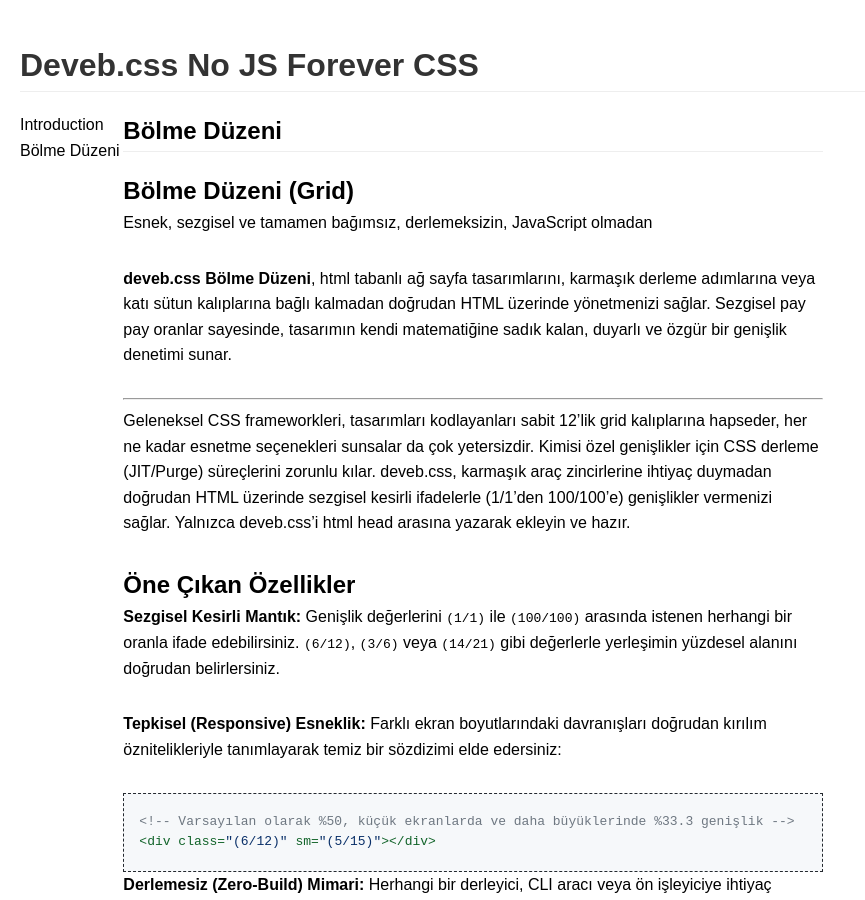
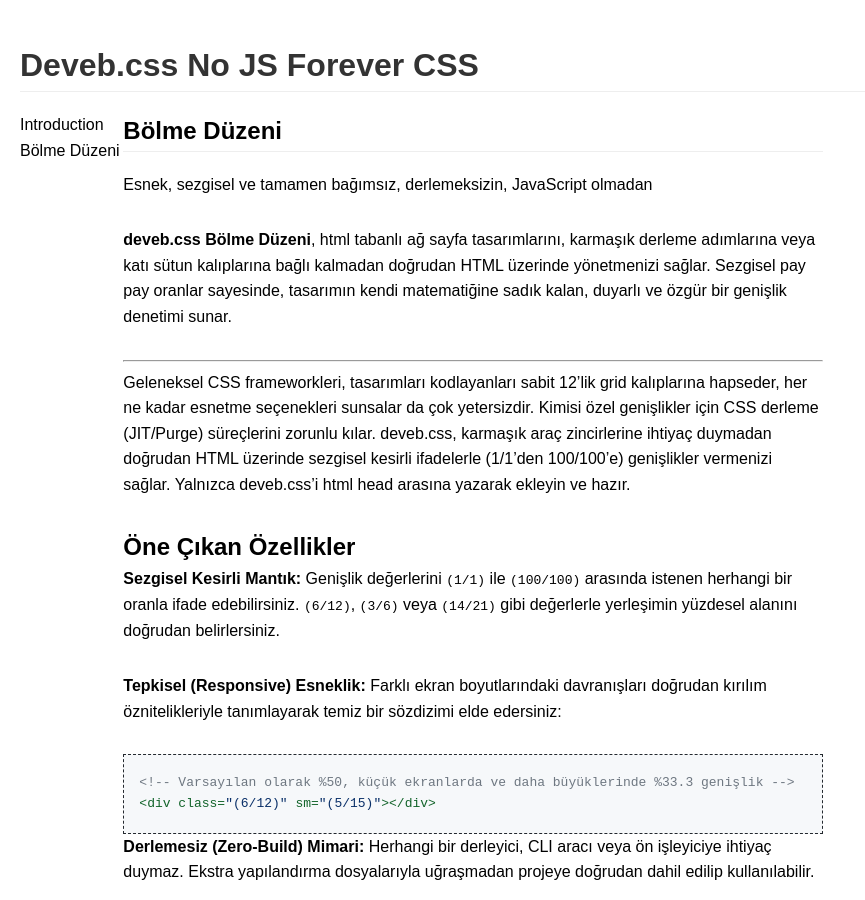
Before and after one commit to data-deveb/deveb.css, a Jekyll site: the page built from devebpages/_docs/grid.md, in a window 1280 px wide and 900 px high. Shown: the whole window, without its empty margins (0-865 px from the left). Built offline with Jekyll 4.4.1, drawn with Linux system fonts in a browser that asks for light colours.

Commit message:
Tema güncellendi.

```diff
--- a/devebpages/_docs/grid.md
+++ b/devebpages/_docs/grid.md
@@ -35,8 +35,6 @@
     background: linear-gradient(135deg, #10b981 0%, #047857 100%);
   }
 </style>
-
-# Bölme Düzeni (Grid)
 
 > Esnek, sezgisel ve tamamen bağımsız, derlemeksizin, JavaScript olmadan
 
--- a/devebpages/_layouts/default.html
+++ b/devebpages/_layouts/default.html
@@ -10,10 +10,13 @@
     <link rel="stylesheet" href="{{ '/assets/css/syntax.css' | relative_url }}">
     <style>
         body { font-family: sans-serif; margin: 40px auto; padding: 0 20px; line-height: 1.6; align-content: flex-start; }
+
         header { border-bottom: 1px solid #eee; margin-bottom: 20px; }
         footer { margin-top: 40px; font-size: 0.9em; color: #666; border-top: 1px solid #eee; }
         article { max-width: 700px; }
         p{margin-bottom: 30px;}
+
+
     </style>
 </head>
 <body xs="(1/1)">
```
Also changed, not shown: 3 other files.
